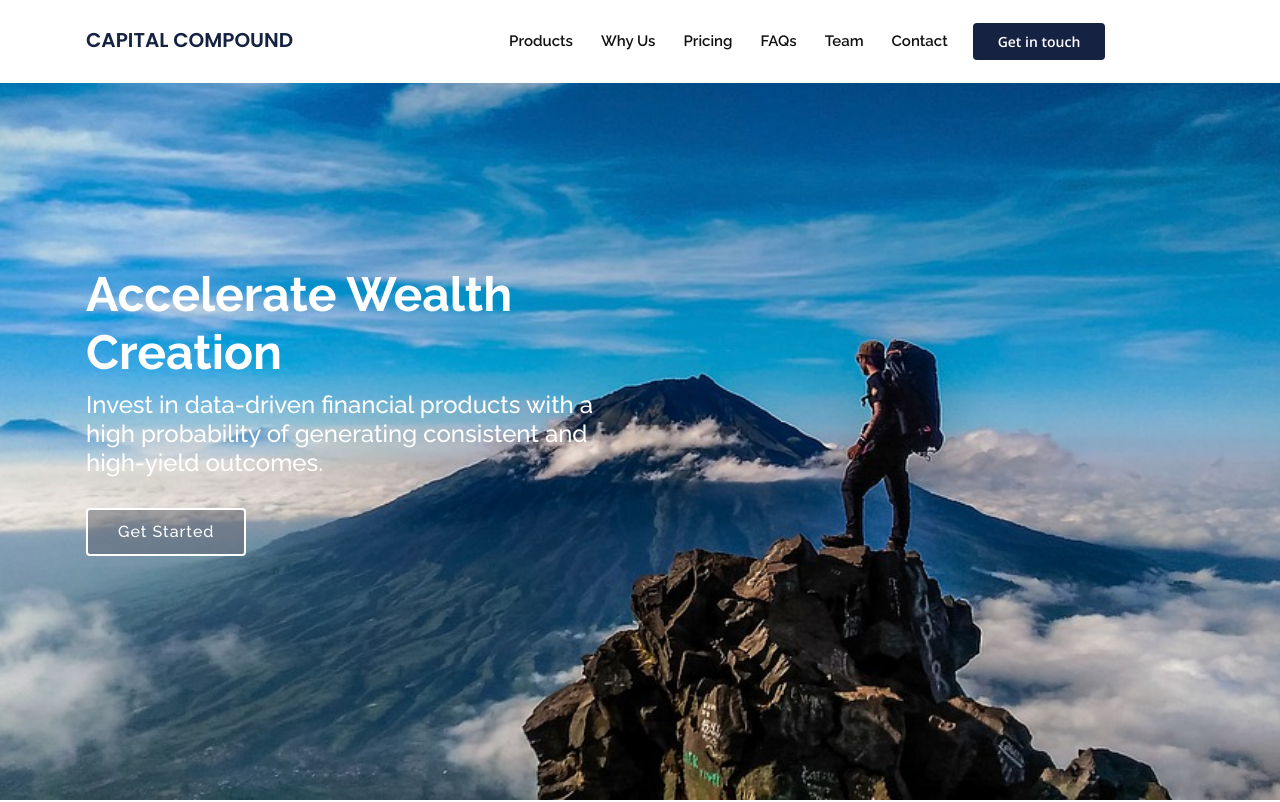
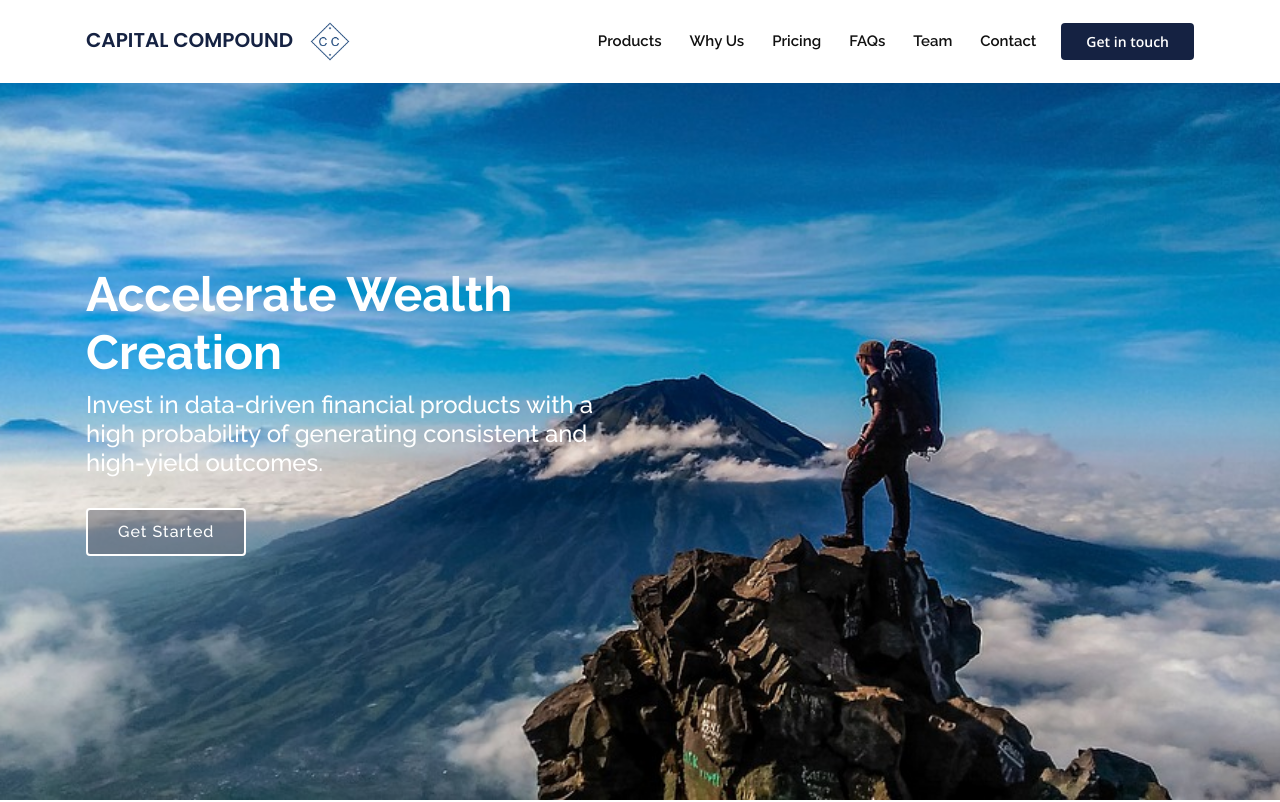
Before and after one commit to capitalcompound/capitalcompound.github.io, a plain HTML site: page index.html in a window 1280 px wide. Shown: the top 802 px of the page. Drawn offline with nearby package versions, Linux system fonts and the light colour scheme.

Commit message:
logo shifted to middle

```diff
--- a/index.html
+++ b/index.html
@@ -42,12 +42,12 @@
   <header id="header" class="fixed-top">
     <div class="container d-flex align-items-center">
 
-      <img class="img-fluid d-none" style="height:30px; overflow:auto; padding-right:10px" src="assets/img/CC Logo 3.png">
-      <h1 class="logo "style="height:38px; padding-top:8px;padding-right:20px; font-size: 20px"><a href="index.html">CAPITAL COMPOUND</span></a></h1>
+    <!--  <img class="img-fluid d-none" style="height:30px; overflow:auto; padding-right:10px" src="assets/img/CC Logo 3.png"> -->
+      <h1 class="logo "style="height:38px; padding-top:8px;padding-right:15px; font-size: 20px"><a href="index.html">CAPITAL COMPOUND</span></a></h1>
 
      <!--  <h1 class="logo mr-auto"><a href="index.html">CAPITAL COMPOUND</span></a></h1>
        Uncomment below if you prefer to use an image logo -->
-      <!-- <a href="index.html" class="logo mr-auto"><img src="assets/img/logo.png" alt=""></a>-->
+       <a href="index.html" class="logo mr-auto" style="padding-right:10px;"><img src="assets/img/CC Logo 3.png" alt=""></a>
 
       <nav class="nav-menu d-none d-lg-block">
         <ul>
```
